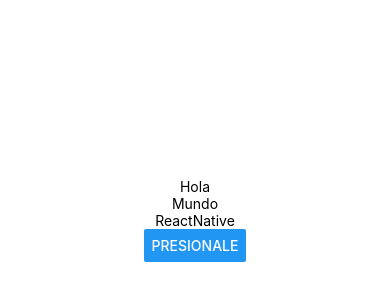
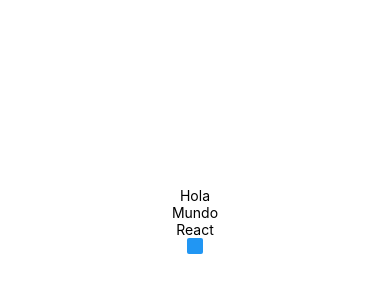
Before and after one commit to Feitan14/PM193_, a React Native app in the folder blanco/: screen / in a window 390 px wide. Shown: the part 202-502 px from the top of the page. Built offline with nearby package versions, Linux system fonts and the light colour scheme.

Commit message:
reutilizacion de children

```diff
--- a/blanco/App.js
+++ b/blanco/App.js
@@ -4,9 +4,9 @@ import { Button, StyleSheet, Text, View } from 'react-native';
 
 
 const Texto= (props)=>{
-  const {contenido}=props
+  const {children}=props
   return(
-    <Text>{contenido}</Text>
+    <Text>{children}</Text>
   )
 }
 
@@ -15,10 +15,10 @@ export default function App() {
   return (
 
     <View style={styles.container}>
-      <Texto contenido="Hola"></Texto>
-      <Texto contenido="Mundo"></Texto>
-      <Texto contenido="ReactNative"></Texto>
-      <Button title="presionale"></Button>
+      <Texto>Hola</Texto>
+      <Texto>Mundo</Texto>
+      <Texto>React</Texto>
+      <Button>Native</Button>
 
       <StatusBar style="auto" />
     </View>
```
